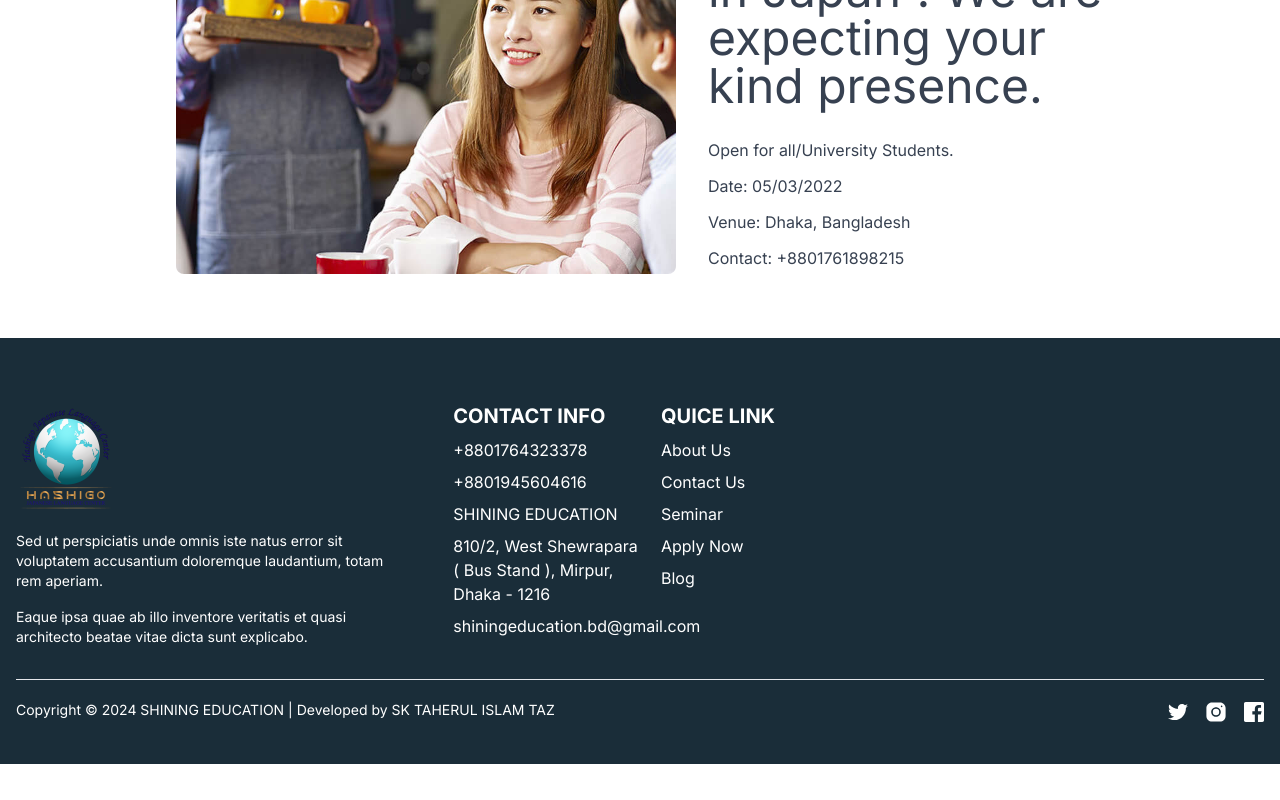
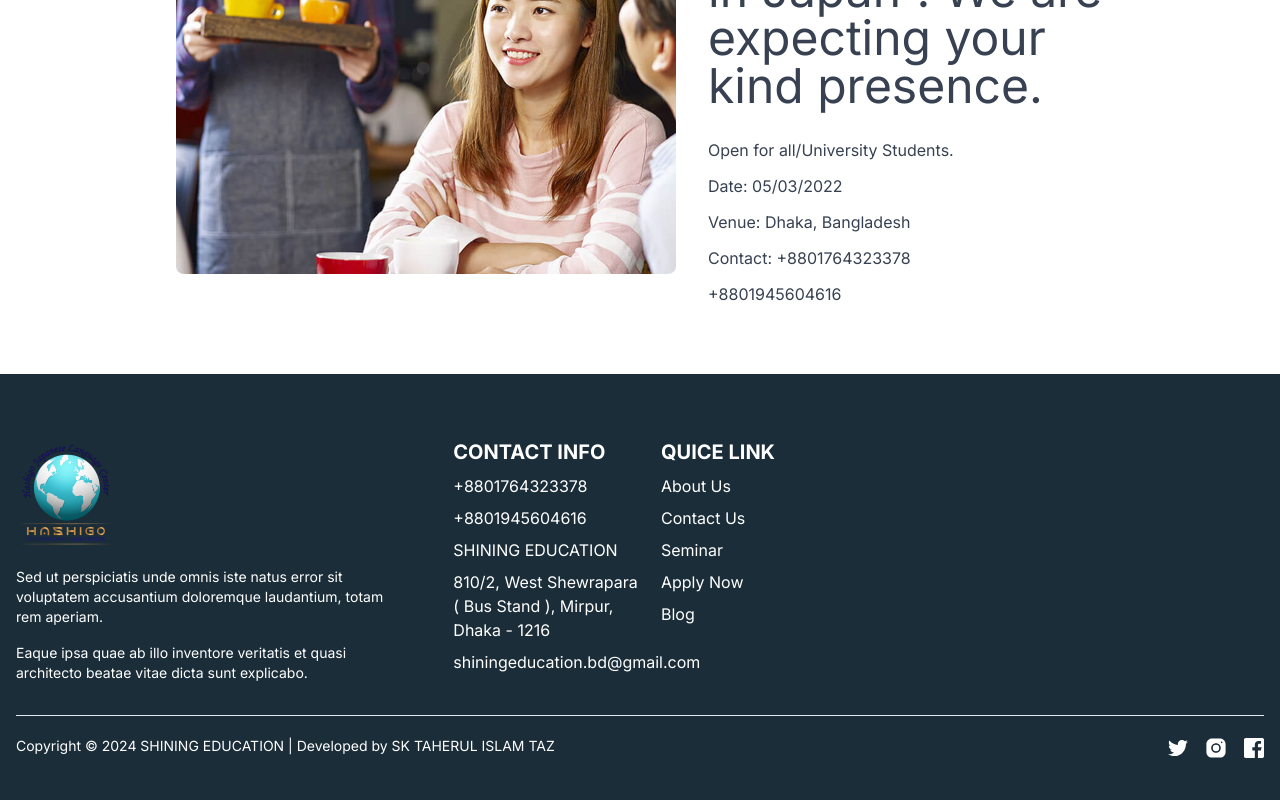
Before and after one commit to taherul77/ShiningEducation, a Next.js app: page /seminar in a window 1280 px wide. Shown: the part 1002-1802 px from the top of the page. Before the commit the page ends 1766 px from the top, so only its background shows below. Built offline with nearby package versions, Linux system fonts and the light colour scheme.

Commit message:
update project

```diff
--- a/src/components/page/Seminar/SeminerComponent.js
+++ b/src/components/page/Seminar/SeminerComponent.js
@@ -35,7 +35,12 @@ const SeminerComponent = () => {
                 Venue: Dhaka, Bangladesh
               </p>
               <p className="mb-3 font-normal text-gray-700">
-                Contact: +8801761898215
+                Contact: +8801764323378
+
+              </p>
+              <p className="mb-3 font-normal text-gray-700">
+              +8801945604616
+
               </p>
             </div>
           </div>
```
